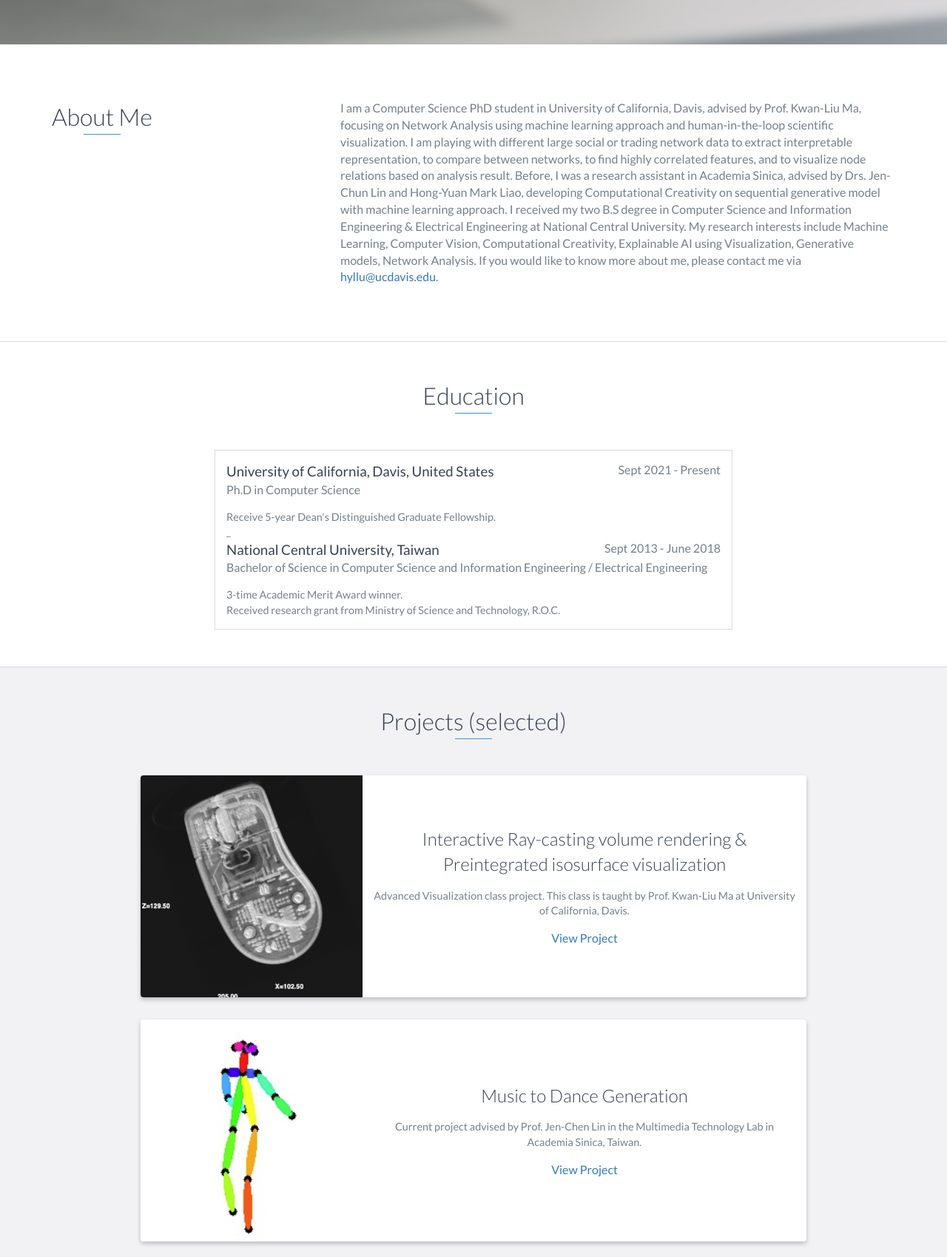
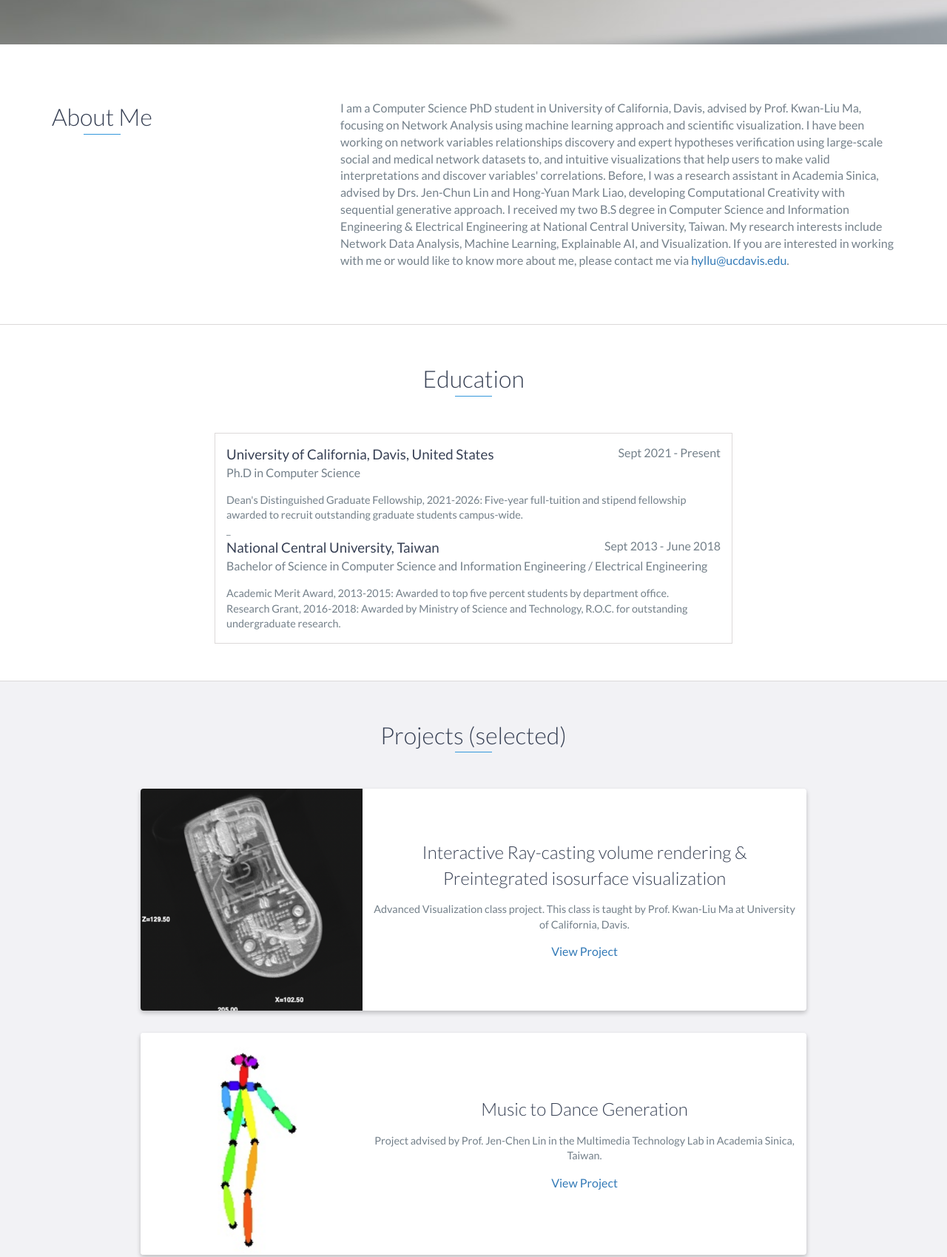
Before and after one commit to HsiaoYingLu/HsiaoYingLu.github.io, a website: page index.html in a window 1280 px wide. Shown: the part 740-2439 px from the top of the page at 74% size. Drawn offline with nearby package versions, Linux system fonts and the light colour scheme.

Commit message:
Update index.html

```diff
--- a/index.html
+++ b/index.html
@@ -60,12 +60,12 @@
                 </div>
                 <div class="col-md-8">
                     <p>
-                        I am a Computer Science PhD student in University of California, Davis, advised by Prof. Kwan-Liu Ma, focusing on Network Analysis using machine learning approach and human-in-the-loop scientific visualization.
-                        I am playing with different large social or trading network data to extract interpretable representation, to compare between networks, to find highly correlated features, and to visualize node relations based on analysis result.
-                        Before, I was a research assistant in Academia Sinica, advised by Drs. Jen-Chun Lin and Hong-Yuan Mark Liao, developing Computational Creativity on sequential generative model with machine learning approach.
-                        I received my two B.S degree in Computer Science and Information Engineering & Electrical Engineering at National Central University.
-                        My research interests include Machine Learning, Computer Vision, Computational Creativity, Explainable AI using Visualization, Generative models, Network Analysis.
-                        If you would like to know more about me, please contact me via <a href = "mailto: hyllu@ucdavis.edu">hyllu@ucdavis.edu</a>.
+                        I am a Computer Science PhD student in University of California, Davis, advised by Prof. Kwan-Liu Ma, focusing on Network Analysis using machine learning approach and scientific visualization.
+                        I have been working on network variables relationships discovery and expert hypotheses verification using large-scale social and medical network datasets to, and intuitive visualizations that help users to make valid interpretations and discover variables' correlations.
+                        Before, I was a research assistant in Academia Sinica, advised by Drs. Jen-Chun Lin and Hong-Yuan Mark Liao, developing Computational Creativity with sequential generative approach.
+                        I received my two B.S degree in Computer Science and Information Engineering & Electrical Engineering at National Central University, Taiwan.
+                        My research interests include Network Data Analysis, Machine Learning, Explainable AI, and Visualization.
+                        If you are interested in working with me or would like to know more about me, please contact me via <a href = "mailto: hyllu@ucdavis.edu">hyllu@ucdavis.edu</a>.
                     </p>
                 </div>
             </div>
@@ -80,7 +80,7 @@
             <span class="education-date">Sept 2021 - Present</span>
             <h4>Ph.D in Computer Science</h4>
             <p>
-                Receive 5-year Dean's Distinguished Graduate Fellowship.
+                Dean's Distinguished Graduate Fellowship, 2021-2026: Five-year full-tuition and stipend fellowship awarded to recruit outstanding graduate students campus-wide.
             </p>
             <p>
                 _
@@ -89,10 +89,10 @@
             <span class="education-date">Sept 2013 - June 2018</span>
             <h4>Bachelor of Science in Computer Science and Information Engineering / Electrical Engineering</h4>
             <p>
-                3-time Academic Merit Award winner.
+                Academic Merit Award, 2013-2015: Awarded to top five percent students by department office.
             </p>
             <p>
-                Received research grant from Ministry of Science and Technology, R.O.C.
+                Research Grant, 2016-2018: Awarded by Ministry of Science and Technology, R.O.C. for outstanding undergraduate research.
             </p>
         </div>
         <!-- End .education-block -->
@@ -126,7 +126,7 @@
                     <div class="project-info">
                         <h3>Music to Dance Generation</h3>
                         <p>
-                            Current project advised by Prof. Jen-Chen Lin in the Multimedia Technology Lab in Academia Sinica, Taiwan.
+                            Project advised by Prof. Jen-Chen Lin in the Multimedia Technology Lab in Academia Sinica, Taiwan.
                         </p>
                         <a href="M2D_page.html">View Project</a>
                     </div>
@@ -141,7 +141,7 @@
                     <div class="project-info">
                         <h3>Autonomous Driving Modules</h3>
                         <p>
-                            Develop road segmentation and object detection models for autinimous driving system in Industrial Technology and Research Institute, Taiwan.
+                            Developed road segmentation and object detection models for autonomous driving system in Industrial Technology and Research Institute, Taiwan.
                         </p>
                         <a href="ITRI_page.html">View Project</a>
                     </div>
@@ -156,7 +156,7 @@
                     <div class="project-info">
                         <h3>Visual Stimulated EEG Signal Analysis</h3>
                         <p>
-                            First author, and winner of the poster presentation competition 2016 at National Central University.
+                            Department Undergraduate Research Poster Presentation Winner, 2016 at National Central University.
                         </p>
                         <a href="EEG_page.html">View Project</a>
                     </div>
@@ -170,7 +170,7 @@
                     <div class="project-info">
                         <h3>User Interface Design</h3>
                         <p>
-                            Develop a UI for communications with different types of transformers, which are the main products in DELTA Electronics Inc.
+                            Developed a UI for communications among different types of transformers, which are the main products in DELTA Electronics Inc.
                         </p>
                         <a href="UI_page.html">View Project</a>
                     </div>
@@ -201,10 +201,7 @@
                 <h3>University of California at Davis</h3>
                 <h4>Graduate Student Researcher</h4>
                 <p>
-                    Research Project: Network representation learning for extremely large networks.
-                </p>
-                <p>
-                    Research Project: Network and data analysis using human-in-the-loop scientific visualization methods.
+                    Research Project: Network Multivariable Relationship Discovery and Interpretability.
                 </p>
             </div>
 
```
